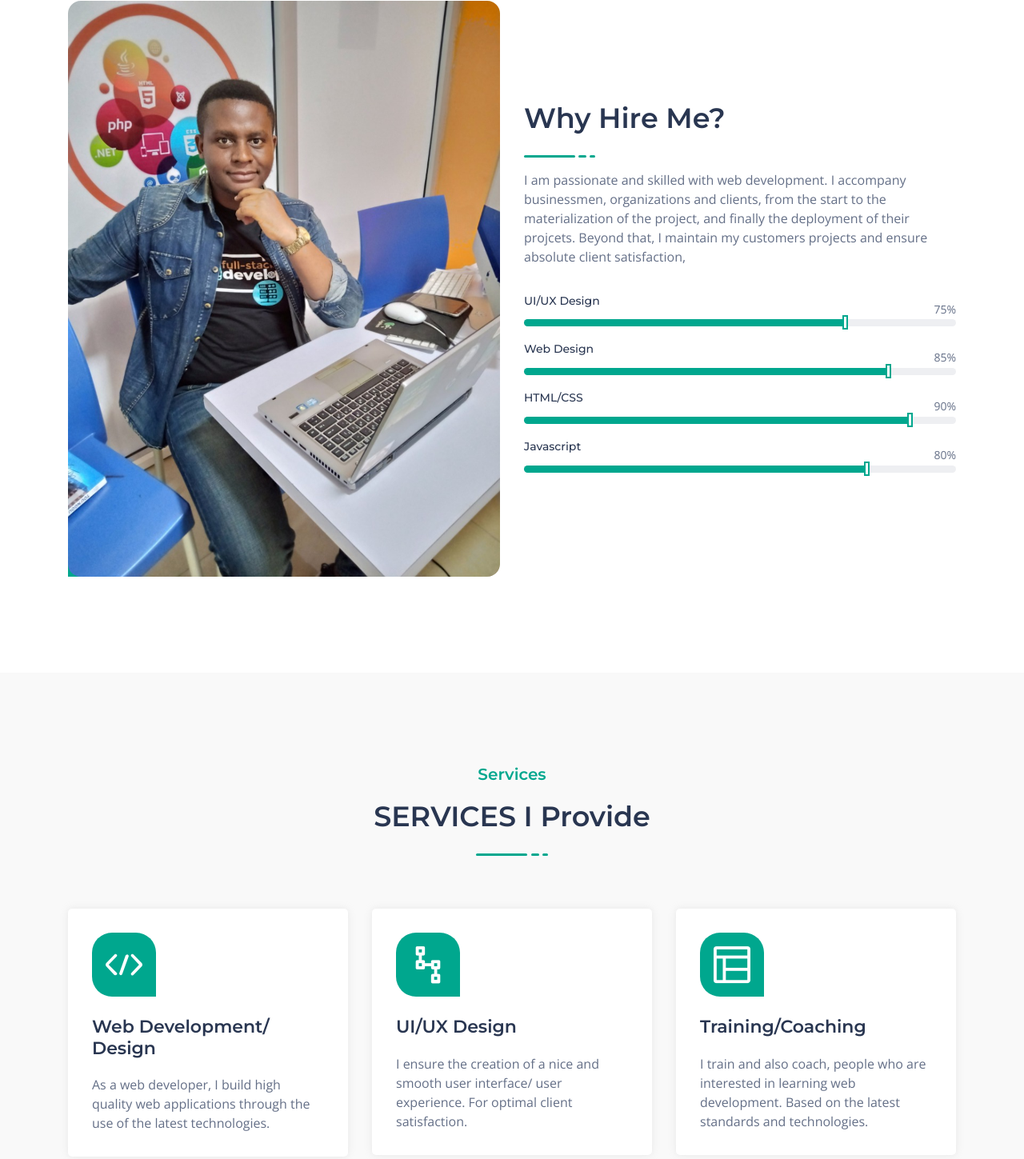
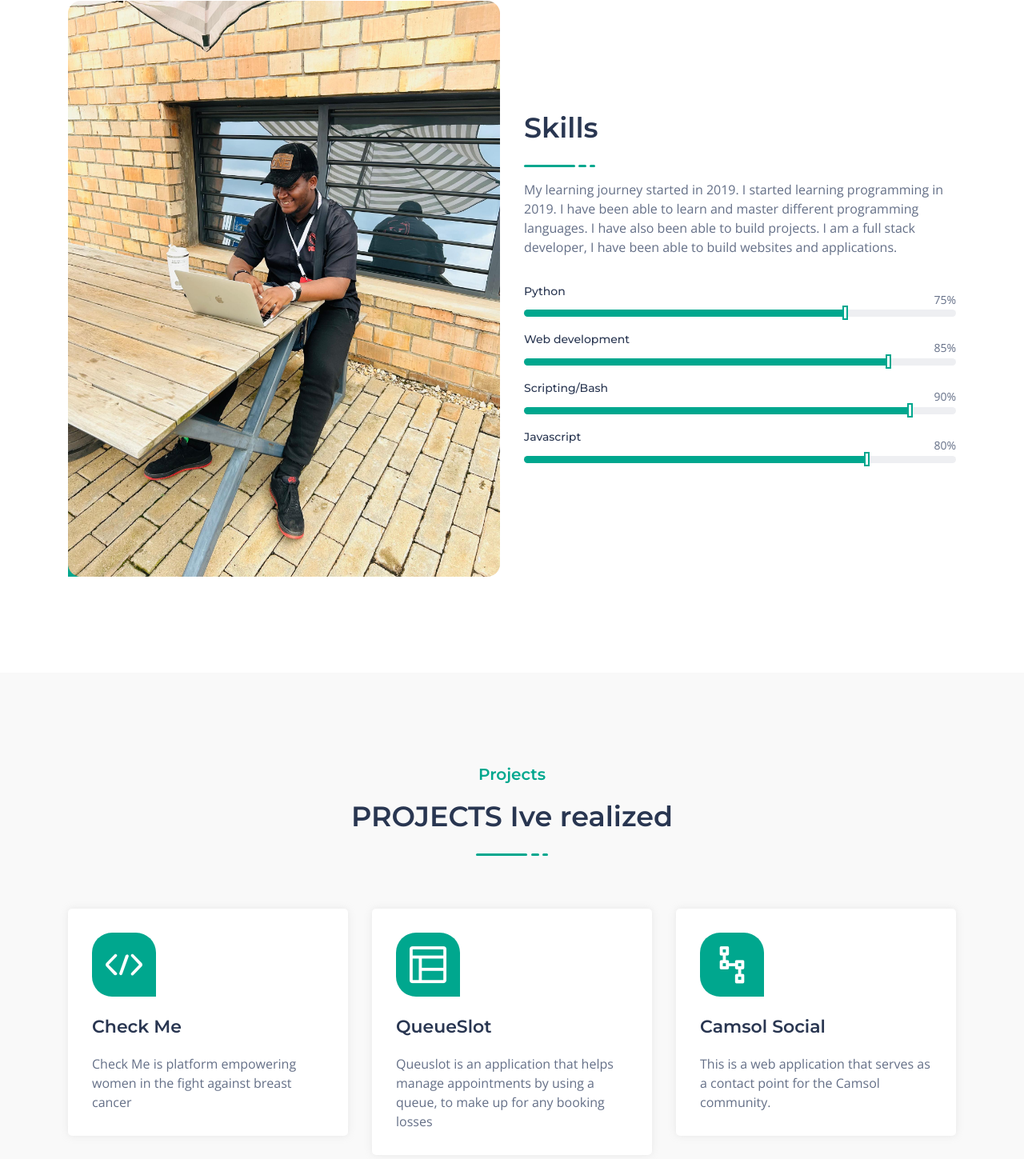
Before and after one commit to eldrige/Portfolio, a plain HTML site: page index.html in a window 1280 px wide. Shown: the part 866-2315 px from the top of the page at 80% size. Drawn offline with nearby package versions, Linux system fonts and the light colour scheme.

Commit message:
few updates

```diff
--- a/index.html
+++ b/index.html
@@ -16,7 +16,10 @@
       type="image/png"
     />
     <!-- satisfy font family -->
-    <link href="https://fonts.googleapis.com/css2?family=Satisfy&display=swap" rel="stylesheet">
+    <link
+      href="https://fonts.googleapis.com/css2?family=Satisfy&display=swap"
+      rel="stylesheet"
+    />
 
     <!--====== Slick CSS ======-->
     <link rel="stylesheet" href="assets/css/animate.css" />
@@ -33,7 +36,7 @@
     <!--====== Style CSS ======-->
     <link rel="stylesheet" href="assets/css/style.css" />
     <!-- manifest file -->
-    <link rel="manifest" href="./manifest.json">
+    <link rel="manifest" href="./manifest.json" />
   </head>
 
   <body>
@@ -106,8 +109,8 @@
                       ></a>
                     </li>
                     <li class="nav-item">
-                      <a class="page-scroll" href="#services"
-                        >Services<span></span
+                      <a class="page-scroll" href="#projects"
+                        >Projects<span></span
                       ></a>
                     </li>
                     <li class="nav-item">
@@ -147,23 +150,31 @@
       <div id="home" class="header_hero">
         <ul class="header_social d-none d-lg-block">
           <li>
-            <a href="s"><i class="lni lni-facebook-filled"></i></a>
+            <a href="https://www.facebook.com/princeeldrige.apoh"
+              ><i class="lni lni-facebook-filled"></i
+            ></a>
           </li>
           <li>
-            <a href="https://www.twitter.com/Apoh68673473"><i class="lni lni-twitter-filled"></i></a>
+            <a href="https://www.twitter.com/Apoh68673473"
+              ><i class="lni lni-twitter-filled"></i
+            ></a>
           </li>
           <li>
-            <a href="https://www.github.com/eldrige"><i class="lni lni-github-original"></i></a>
+            <a href="https://www.github.com/eldrige"
+              ><i class="lni lni-github-original"></i
+            ></a>
           </li>
           <li>
-            <a href="https://www.linkedin.com/in/prince-eldrige-9b64881b2"><i class="lni lni-linkedin-original"></i></a>
+            <a href="https://www.linkedin.com/in/apoh-eldrige/"
+              ><i class="lni lni-linkedin-original"></i
+            ></a>
           </li>
         </ul>
         <div class="container">
           <div
             class="row align-items-center justify-content-center justify-content-lg-between"
           >
-          <!-- showcase intro -->
+            <!-- showcase intro -->
             <div class="col-lg-6">
               <div class="header_hero_content mt-45">
                 <h5
@@ -184,15 +195,17 @@
                   class="font-weight-bold wow fadeInUp"
                   data-wow-duration="1.3s"
                   data-wow-delay="0.8s"
-                  > I build things for the web.</div
                 >
+                  I build things for the web.
+                </div>
                 <p
                   class="wow fadeInUp"
                   data-wow-duration="1.3s"
                   data-wow-delay="1.1s"
                 >
-                  I'm a web developer based in Douala, Cameroon. specializing in building and designing
-                  exceptional websites, applications and everything in between.
+                  I'm a software engineer based in Kigali, Rwanda. specializing
+                  in building and designing exceptional websites, applications
+                  and everything in between.
                 </p>
                 <a
                   href="mailto:peldrige8@gmail.com"
@@ -230,7 +243,9 @@
     <!--====== ABOUT PART START ======-->
 
     <section id="about" class="about_area pt-70 pb-120">
-       <h5 class="sub_title display-4 text-center" style="color:#00a783">About</h5>
+      <h5 class="sub_title display-4 text-center" style="color: #00a783">
+        About
+      </h5>
       <div class="container">
         <div class="row align-items-center justify-content-center">
           <div class="col-lg-6 col-md-9">
@@ -240,7 +255,11 @@
               data-wow-delay="0.5s"
             >
               <!-- <img src="assets/images/about_hero.png" alt="Hero" /> -->
-              <img src="./assets/images/eldrige.jpg" id="eldrigePic" alt="photo of eldrige">
+              <img
+                src="./assets/images/eldrige.jpeg"
+                id="eldrigePic"
+                alt="photo of eldrige"
+              />
               <div class="about_shape"></div>
             </div>
             <!-- about image -->
@@ -253,7 +272,7 @@
             >
               <div class="section_title">
                 <!-- <h5 class="sub_title">About</h5> -->
-                <h3 class="main_title">Why Hire Me?</h3>
+                <h3 class="main_title">Skills</h3>
                 <ul class="line">
                   <li></li>
                   <li></li>
@@ -262,15 +281,17 @@
               </div>
               <!-- section title -->
               <p>
-                I am passionate and skilled with web development. I accompany businessmen, organizations
-                and clients, from the start to the materialization of the project, and finally the deployment of their projcets.
-                Beyond that, I maintain my customers projects and ensure absolute client satisfaction,
+                My learning journey started in 2019. I started learning
+                programming in 2019. I have been able to learn and master
+                different programming languages. I have also been able to build
+                projects. I am a full stack developer, I have been able to build
+                websites and applications.
               </p>
 
               <div class="about_skills pt-15">
                 <div class="skill_item mt-20">
                   <div class="skill_header">
-                    <h6 class="skill_title">UI/UX Design</h6>
+                    <h6 class="skill_title">Python</h6>
                     <div class="skill_percentage">
                       <p><span class="counter">75</span>%</p>
                     </div>
@@ -284,7 +305,7 @@
                 <!-- skill item -->
                 <div class="skill_item mt-20">
                   <div class="skill_header">
-                    <h6 class="skill_title">Web Design</h6>
+                    <h6 class="skill_title">Web development</h6>
                     <div class="skill_percentage">
                       <p><span class="counter">85</span>%</p>
                     </div>
@@ -298,7 +319,7 @@
                 <!-- skill item -->
                 <div class="skill_item mt-20">
                   <div class="skill_header">
-                    <h6 class="skill_title">HTML/CSS</h6>
+                    <h6 class="skill_title">Scripting/Bash</h6>
                     <div class="skill_percentage">
                       <p><span class="counter">90</span>%</p>
                     </div>
@@ -337,15 +358,15 @@
 
     <!--====== ABOUT PART ENDS ======-->
 
-    <!--====== SERVICES PART START ======-->
+    <!--====== PROJECTS PART START ======-->
 
-    <section id="services" class="services_area pt-115 pb-120">
+    <section id="projects" class="services_area pt-115 pb-120">
       <div class="container">
         <div class="row justify-content-center">
           <div class="col-lg-6">
             <div class="section_title text-center pb-30">
-              <h5 class="sub_title">Services</h5>
-              <h3 class="main_title">SERVICES I Provide</h3>
+              <h5 class="sub_title">Projects</h5>
+              <h3 class="main_title">PROJECTS Ive realized</h3>
               <ul class="line">
                 <li></li>
                 <li></li>
@@ -367,35 +388,19 @@
                 <i class="lni lni-code"></i>
               </div>
               <div class="service_content">
-                <h4 class="service_title"><a href="#">Web Development/ Design</a></h4>
+                <h4 class="service_title">
+                  <a target="_blank" href="https://app.checkmeapp.io/en"
+                    >Check Me</a
+                  >
+                </h4>
                 <p>
-                  As a web developer, I build high quality web applications through the use of
-                  the latest technologies.
+                  Check Me is platform empowering women in the fight against
+                  breast cancer
                 </p>
               </div>
             </div>
             <!-- single service -->
           </div>
-           <div class="col-lg-4 col-sm-6">
-            <div
-              class="single_service mt-30 wow fadeInUpBig"
-              data-wow-duration="1.3s"
-              data-wow-delay="0.8s"
-            >
-              <div class="service_icon">
-                <i class="lni lni-ux"></i>
-              </div>
-              <div class="service_content">
-                <h4 class="service_title"><a href="#">UI/UX Design</a></h4>
-                <p>
-               I ensure the creation of a nice and smooth user interface/ user experience. For optimal client satisfaction.
-                </p>
-              </div>
-            </div>
-            <!-- single service -->
-          </div>
-
-            <!-- single service -->
           <div class="col-lg-4 col-sm-6">
             <div
               class="single_service mt-30 wow fadeInUpBig"
@@ -406,29 +411,57 @@
                 <i class="lni lni-layout"></i>
               </div>
               <div class="service_content">
-                <h4 class="service_title"><a href="#">Training/Coaching</a></h4>
+                <h4 class="service_title">
+                  <a target="_blank" href="https://www.queueslot.com/"
+                    >QueueSlot</a
+                  >
+                </h4>
                 <p>
-                  I train and also coach, people who are interested in learning web development.
-                  Based on the latest standards and technologies.
+                  Queuslot is an application that helps manage appointments by
+                  using a queue, to make up for any booking losses
+                </p>
+              </div>
+            </div>
+            <!-- single service -->
+          </div>
+          <div class="col-lg-4 col-sm-6">
+            <div
+              class="single_service mt-30 wow fadeInUpBig"
+              data-wow-duration="1.3s"
+              data-wow-delay="0.8s"
+            >
+              <div class="service_icon">
+                <i class="lni lni-ux"></i>
+              </div>
+              <div class="service_content">
+                <h4 class="service_title">
+                  <a
+                    target="_blank"
+                    href="https://world-charity-tour.github.io/camsol-social-project/"
+                    >Camsol Social</a
+                  >
+                </h4>
+                <p>
+                  This is a web application that serves as a contact point for
+                  the Camsol community.
                 </p>
               </div>
             </div>
             <!-- single service -->
           </div>
 
-
-
+          <!-- single service -->
         </div>
         <!-- row -->
       </div>
       <!-- container -->
     </section>
 
-    <!--====== SERVICES PART ENDS ======-->
+    <!--====== PROJECTS PART ENDS ======-->
 
     <!--====== CALL TO ACTION PART START ======-->
 
-    <section  class="call_to_action_area">
+    <section class="call_to_action_area">
       <div class="container">
         <div
           class="call_to_action_wrapper wow fadeIn"
@@ -441,17 +474,13 @@
                 class="call_to_action_box d-md-flex justify-content-between align-items-center"
               >
                 <div class="call_to_action_content">
-                  <h3 class="action_title">
-                    Have any project in mind?
-                  </h3>
+                  <h3 class="action_title">Have any project in mind?</h3>
                   <ul class="line">
                     <li></li>
                     <li></li>
                     <li></li>
                   </ul>
-                  <p>
-                   Hire me, so we could take your awesome project to life.
-                  </p>
+                  <p>Hire me, so we could take your awesome project to life.</p>
                 </div>
                 <!-- call to action content -->
 
@@ -479,7 +508,7 @@
 
     <!--====== FOOTER PART START ======-->
 
-    <footer  class="footer_area gray-bg pt-115 pb-120" id="contact">
+    <footer class="footer_area gray-bg pt-115 pb-120" id="contact">
       <div class="container">
         <div class="row">
           <div class="col-lg-12">
@@ -487,29 +516,35 @@
               <a href="#" class="navbar-brand">Eldrige Dotcom</a>
               <ul class="footer_social mb-2">
                 <li>
-                  <a href="https://www.facebook.com/princeeldrige.apoh"><i class="lni lni-facebook"></i></a>
+                  <a href="https://www.facebook.com/princeeldrige.apoh"
+                    ><i class="lni lni-facebook"></i
+                  ></a>
                 </li>
                 <li>
-                  <a href="https://www.twitter.com/Apoh68673473"><i class="lni lni-twitter"></i></a>
+                  <a href="https://www.twitter.com/Apoh68673473"
+                    ><i class="lni lni-twitter"></i
+                  ></a>
                 </li>
                 <li>
-                  <a href="https://www.github.com/eldrige"><i class="lni lni-github-original"></i></a>
+                  <a href="https://www.github.com/eldrige"
+                    ><i class="lni lni-github-original"></i
+                  ></a>
                 </li>
                 <li>
-                  <a href="https://www.linkedin.com/in/prince-eldrige-9b64881b2"><i class="lni lni-linkedin"></i></a>
+                  <a href="https://www.linkedin.com/in/apoh-eldrige/"
+                    ><i class="lni lni-linkedin"></i
+                  ></a>
                 </li>
               </ul>
-              <span class="mb-1">peldrige8@gmail.com / apohprince@yahoo.com</span>
-              <div class="my-3">
-               (+237) 673159685 / 691946340
-              </div>
-              <div>
-                Littoral, Cameroon.
-              </div>
+              <span class="mb-1"
+                >peldrige8@gmail.com / apohprince@yahoo.com</span
+              >
+              <div class="my-3">(+237) 673159685 / 691946340</div>
+              <div>Littoral, Cameroon.</div>
               <ul class="footer_menu">
                 <li><a href="#">Home</a></li>
                 <li><a href="#about" class="page-scroll">About</a></li>
-                <li><a href="#services">Services</a></li>
+                <li><a href="#projects">Projects</a></li>
                 <li><a href="#contact">Contact</a></li>
               </ul>
               <!-- <p class="credit pt-45">
```
Also changed, not shown: assets/images/eldrige.jpeg (added), 2 other files.
